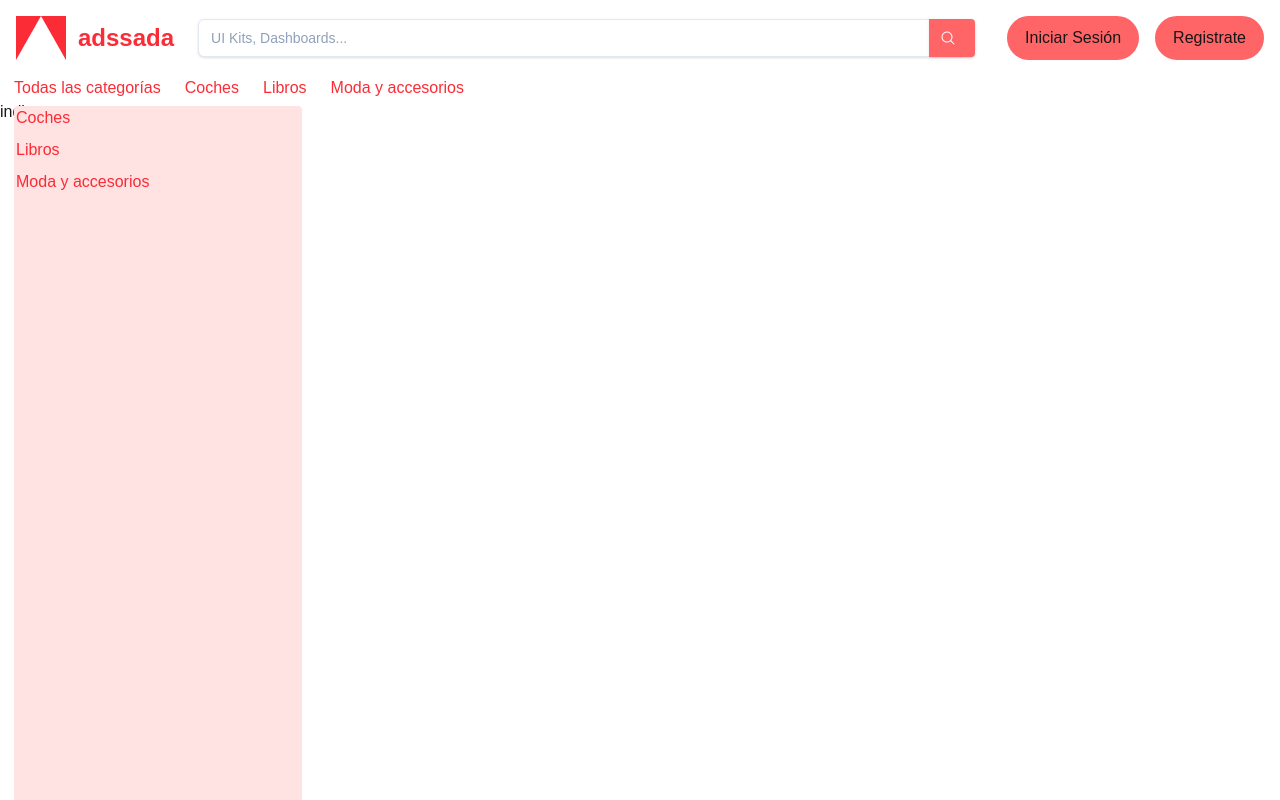
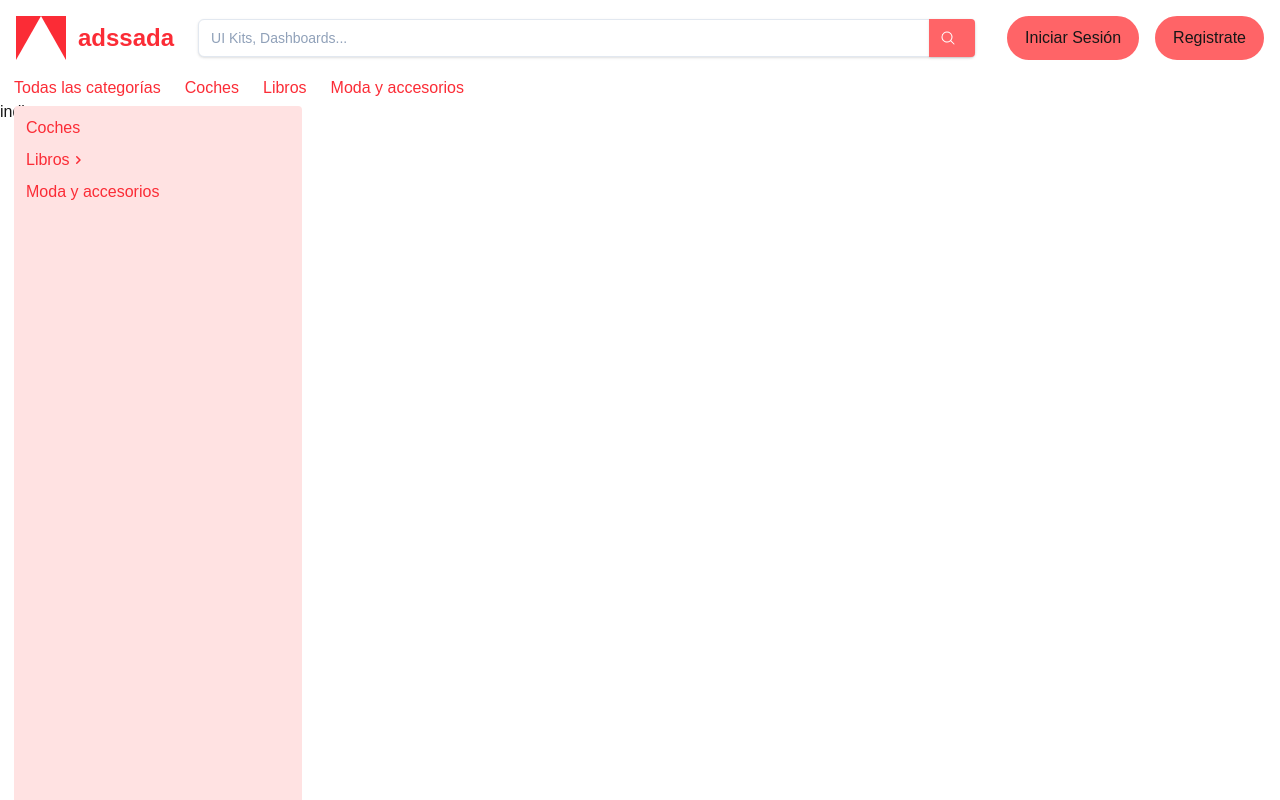
Before and after one commit to MarioRoblesInsa/find-slide, a Next.js app: page / in a window 1280 px wide. Both pictures are taken after a click on the button "Todas las categorías". Built offline with nearby package versions, Linux system fonts and the light colour scheme; what @midudev/tailwind-animations would draw is missing.

Commit message:
FIX: arreglos dropdown y añadir interfaz de categorias

```diff
--- a/package.json
+++ b/package.json
@@ -9,6 +9,7 @@
     "lint": "next lint"
   },
   "dependencies": {
+    "@heroicons/react": "^2.2.0",
     "@midudev/tailwind-animations": "^0.2.0",
     "next": "15.4.6",
     "react": "19.1.0",
--- /dev/null
+++ b/src/app/components/categories/categories.interface.tsx
@@ -0,0 +1,3 @@
+export interface CategoriesInterface {
+    id: number, name: string, tag: string, sub_category?: [{id: number, name: string, tag: string}]
+}
--- a/src/app/components/categories/categories.tsx
+++ b/src/app/components/categories/categories.tsx
@@ -1,18 +1,19 @@
 import Link from "next/link";
 import Dropdown from "../dropdown/dropdown";
 import { useState } from "react";
-export default function Categories() {
-    const categories = [
+import { CategoriesInterface } from "./categories.interface";
+export default function CategoriesNav() {
+    const categories: CategoriesInterface[] = [
         {id: 1, name: 'Coches', tag: 'coches-de-segunda-mano'},
-        {id: 2, name: 'Libros', tag: 'libros-comics-literatura'},
+        {id: 2, name: 'Libros', tag: 'libros-comics-literatura', sub_category: [{id:34, name:'Mangas', tag: 'mangas'}]},
         {id: 3, name: 'Moda y accesorios', tag: 'moda-accesorios'}
     ];
+
     const [open, setOpen] = useState(false);
 
     return (
     <>
     <nav className="bg-white flex flex-col ml-3.5">
-        {/* Aquí hacer dropdown */}
         <div className="flex items-center w-full">
         <ul className="flex flex-col md:space-x-6 rtl:space-x-reverse md:flex-row md:mt-0">
         <li className="relative inline-block md:bg-transparent md:p-0 text-red-500 bg-transparent before:bg-red-500 hover:rounded-t-none before:absolute before:-top-0 before:-left-0  before:flex before:h-[2px] before:w-full before:origin-top-right before:scale-x-0 before:transition before:duration-400 before:ease-in-out hover:before:origin-top-left hover:before:scale-x-100">
@@ -22,7 +23,7 @@ export default function Categories() {
           >
             Todas las categorías
           </button>
-            <Dropdown open={open}/>
+            <Dropdown open={open} categories={categories}/>
         </li>
         {categories.map(({tag, name, id}) => (
         <li key={id} className="">
--- a/src/app/components/dropdown/dropdown.tsx
+++ b/src/app/components/dropdown/dropdown.tsx
@@ -1,15 +1,14 @@
 import Link from "next/link";
 import { useState } from "react";
+import { ArrowLeftIcon } from "@heroicons/react/16/solid";
+import { ChevronRightIcon } from "@heroicons/react/16/solid";
+import { CategoriesInterface } from "../categories/categories.interface";
 type DropdownProps = {
   open: boolean;
+  categories: CategoriesInterface[]
 };
 
-export default function Dropdown({open}: DropdownProps) {
-    const categories = [
-        {id: 1, name: 'Coches', tag: 'coches-de-segunda-mano'},
-        {id: 2, name: 'Libros', tag: 'libros-comics-literatura', sub_category: [{id:34, name:'Mangas', tag: 'mangas'}]},
-        {id: 3, name: 'Moda y accesorios', tag: 'moda-accesorios'}
-    ];
+export default function Dropdown({open, categories}: DropdownProps) {
 
     const [selectedCategory, setSelectCategory] = useState<number |null>(null);
 
@@ -23,27 +22,30 @@ export default function Dropdown({open}: DropdownProps) {
     return (
       <>
       <ul className="fixed h-full gap-6">
-      <ul className={`flex flex-col h-full mt-1.5 space-y-2 bg-red-100 rounded  ${open ? 'animate-slide-in-top' : ''} transition-all`}>
+      <ul className={`flex flex-col h-full mt-1.5 space-y-2 bg-red-100 rounded py-2.5  ${open ? 'animate-slide-in-top' : ''} transition-all`}>
         {open && !selectedCategory && categories.map(({tag, name, id, sub_category}) => {
           return (
-          <li key={id} className="animate-fade-in-down delay-75 w-72 text-wrap overflow-hidden"
+          <li key={id} className="flex animate-fade-in-down delay-75 w-72 text-wrap overflow-hidden px-2.5"
           onClick={sub_category ? () => showInfoSubCategory(id) : undefined}>
           <Link key={id} href={sub_category ? '': tag} className={`flex md:bg-transparent md:p-0 bg-transparen border-l-2 border-transparent text-red-500 hover:border-l-2 hover:border-red-500 transition bg-transparent`} aria-current="page">{name}</Link>
+            {sub_category && (
+            <ChevronRightIcon className="w-4 h-4 flex items-center mt-1"></ChevronRightIcon>
+          )}
           </li>
           )
         })}
 
       {selectedCategory && open && (
       getCategorySelected()?.sub_category && (
-      <ul className="flex flex-col h-full space-y-2 bg-red-100 rounded">
-        <li className="rounded-t bg-red-400"
-        onClick={() => showInfoSubCategory(null)}>
-            {getCategorySelected()?.name}
+      <ul className="flex flex-col h-full  bg-red-100 rounded px-2.5">
+        <li className="flex animate-fade-in-left delay-75 w-72 text-wrap overflow-hidden border-b-2 border-red-400">
+          <ArrowLeftIcon className="w-4 h-4 flex items-center mt-1 hover:scale-125 transition cursor-pointer" onClick={() => showInfoSubCategory(null)}></ArrowLeftIcon>
+            <span>{getCategorySelected()?.name}</span>
         </li>
       {categories
         .find(cat => cat.id === selectedCategory)
         ?.sub_category?.map(({ id, name, tag }) => (
-          <li key={id} className="w-72 text-wrap overflow-hidden">
+          <li key={id} className="animate-fade-in-left delay-75 w-72 text-wrap overflow-hidden">
             <Link href={tag} className="text-red-500 hover:underline w-full">
               {name}
             </Link>
--- a/src/app/components/menu/menu.tsx
+++ b/src/app/components/menu/menu.tsx
@@ -2,6 +2,7 @@
 import Image from "next/image";
 import Searcher from "../searcher/searcher";
 import Categories from "../categories/categories";
+import CategoriesNav from "../categories/categories";
 
 export default function Menu() {
   console.log('render menu')
@@ -23,7 +24,7 @@ export default function Menu() {
       type="button">Registrate</button>
     </div>
   </nav>
-  <Categories></Categories>
+  <CategoriesNav></CategoriesNav>
 
         </>
     );
```
Also changed, not shown: 1 other file (tests, documents, lock files or other folders).
